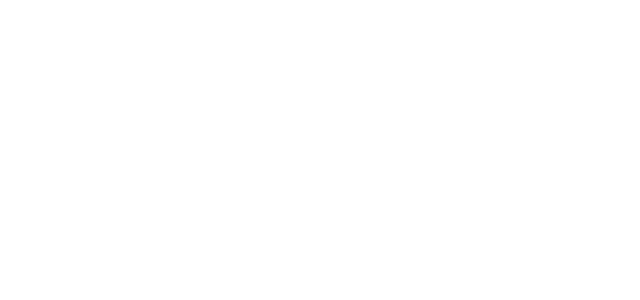
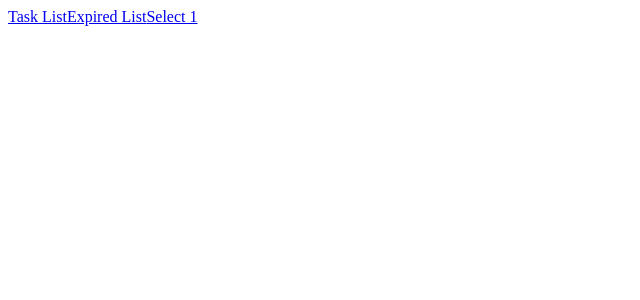
Before and after one commit to uhyo1/uhyo_project_frontend, a Vue app: page / in a window 1280 px wide. Before the commit this address had no page. Shown: the top 300 px of the page, without its empty margins (0-640 px from the left). Built offline with nearby package versions, Linux system fonts and the light colour scheme; the HTML template or start-up script is replaced by a standard one.

Commit message:
bugFix：画面リンクを修正

```diff
--- a/src/App.vue
+++ b/src/App.vue
@@ -1,4 +1,10 @@
 <template>
+  <nav>
+    <router-link to="/tasklist">Task List</router-link>
+    <router-link to="/expired">Expired List</router-link>
+    <router-link to="/select1">Select 1</router-link>
+  </nav>
+
   <router-view />
 </template>
 
```
